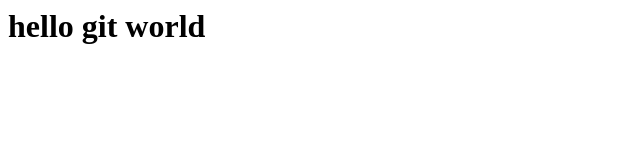
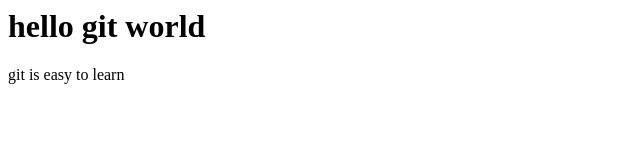
Before and after one commit to shridashah/gitgithubmasterclass, a plain HTML site: page index.html in a window 1280 px wide. Shown: the full height of the page, 0-640 px from the left. Drawn offline with Linux system fonts and the light colour scheme.

Commit message:
div and p added

```diff
--- a/index.html
+++ b/index.html
@@ -1,3 +1,7 @@
 <html>
 <h1>hello git world</h1>
+<div>
+<p>git is easy to learn</p>
+
+</div>
 </html>
```
